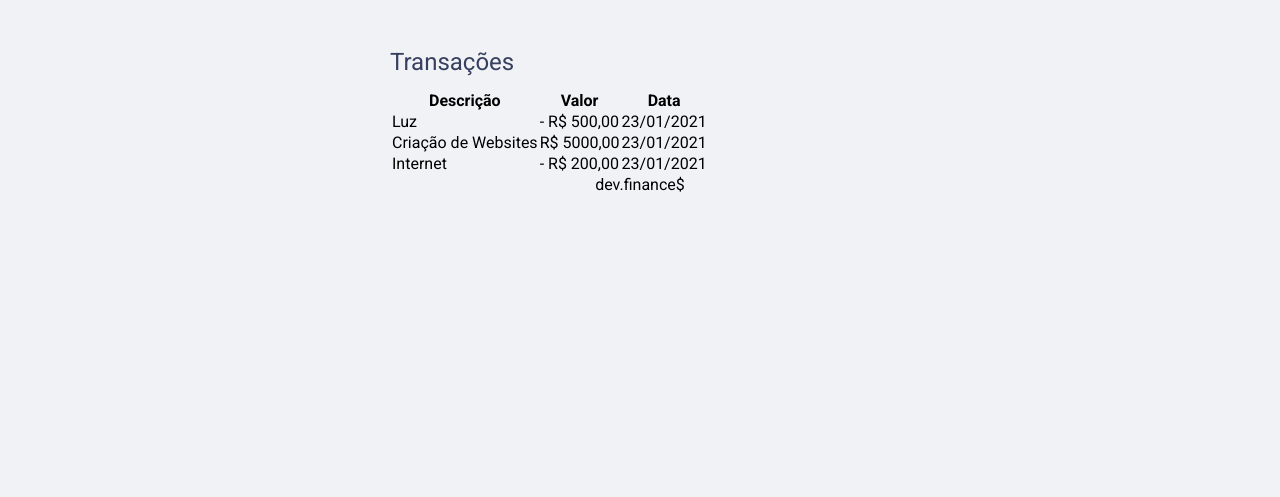
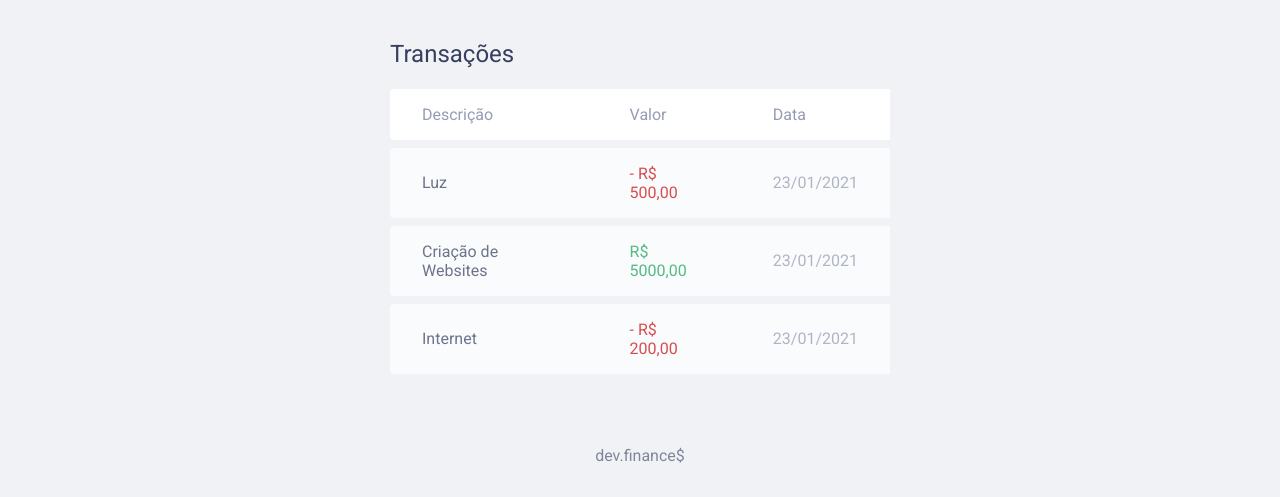
Before and after one commit to banzak1/maratona-discover, a plain HTML site: page index.html in a window 1280 px wide. Shown: the part 654-1151 px from the top of the page. Before the commit the page ends 848 px from the top, so only its background shows below. Drawn offline with Linux system fonts and the light colour scheme.

Commit message:
css final

```diff
--- a/index.html
+++ b/index.html
@@ -46,19 +46,19 @@
                 </thead>
                 <tbody>
                     <tr>
-                        <td>Luz</td>
-                        <td>- R$ 500,00</td>
-                        <td>23/01/2021</td>
+                        <td class="description">Luz</td>
+                        <td class="expense">- R$ 500,00</td>
+                        <td class="date">23/01/2021</td>
                     </tr>
                     <tr>
-                        <td>Criação de Websites</td>
-                        <td>R$ 5000,00</td>
-                        <td>23/01/2021</td>
+                        <td class="description">Criação de Websites</td>
+                        <td class="income">R$ 5000,00</td>
+                        <td class="date">23/01/2021</td>
                     </tr>
                     <tr>
-                        <td>Internet</td>
-                        <td>- R$ 200,00</td>
-                        <td>23/01/2021</td>
+                        <td class="description">Internet</td>
+                        <td class="expense">- R$ 200,00</td>
+                        <td class="date">23/01/2021</td>
                     </tr>
                 </tbody>
             </table>
--- a/style.css
+++ b/style.css
@@ -1,8 +1,11 @@
 /*Global ==================*/
 :root {
     --dark-blue: #363f5f;
+    --ligth-blue: #969cb3;
     --light-green:  #49aa26;
     --dark-green: #2d4a22;
+    --expense: #ce0808;
+    --income: #12a454;
 }
 * {
     margin: 0;
@@ -45,11 +48,11 @@ header {
 
 /*Balance ==================*/
 #balance {
-    margin-top: -8rem;
+    margin-top: -8.5rem;
 }
 
 #balance h2 {
-    color: #white;
+    color: white;
 }
 
 /*Cards ====================*/
@@ -80,7 +83,59 @@ header {
     color: white;
 }
 
+/*Table ===================*/
+#data-table {
+    width: 100%;
+    border-spacing: 0 0.5rem;
+    color: var(--ligth-blue);
+}
+
+table thead tr th:first-child,
+table tbody tr td:first-child{  /*Primeiro filho de cada table*/
+    border-radius: 0.25rem 0 0 0.25rem;
+}
+
+table thead th {
+    background: white;
+
+    font-weight: normal;
+    padding: 1rem 2rem;
+
+    text-align: left;
+}
+
+table tbody tr {
+    opacity: 0.7;
+}
+
+table tbody tr:hover {
+    opacity: 1;
+}
+
+
+
+table td{
+    background: white;
+
+    padding: 1rem 2rem;
+    font-weight: normal;
+}
+
+td.description {
+    color: var(--dark-blue);
+}
+
+td.income {
+    color:var(--income);
+}
+td.expense {
+    color: var(--expense);
+}
 /*Footer ===================*/
 footer {
     text-align: center;
+    padding: 4rem 0 2rem;
+    color: var(--dark-blue);
+
+    opacity: 0.6;
 }
```
